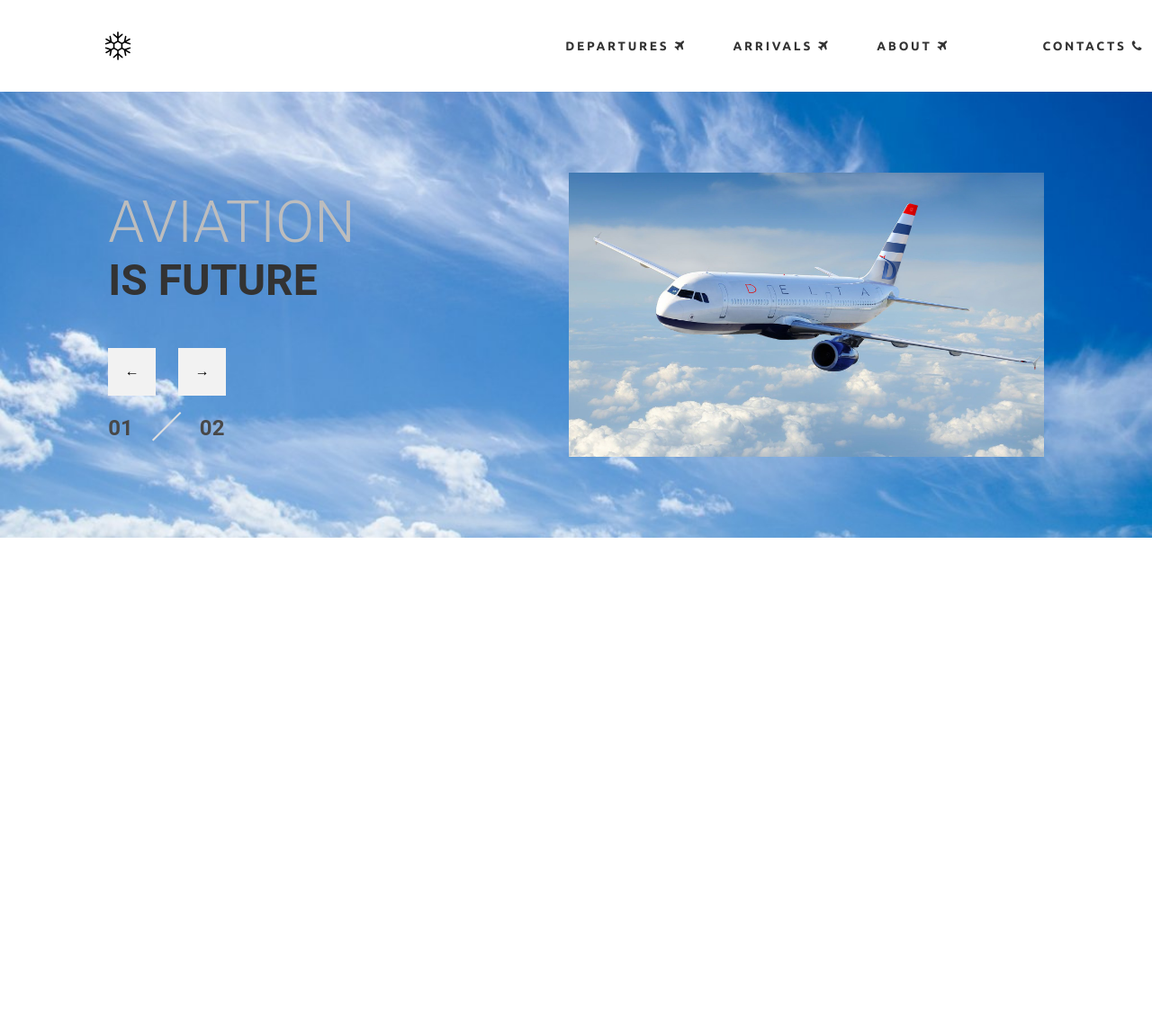
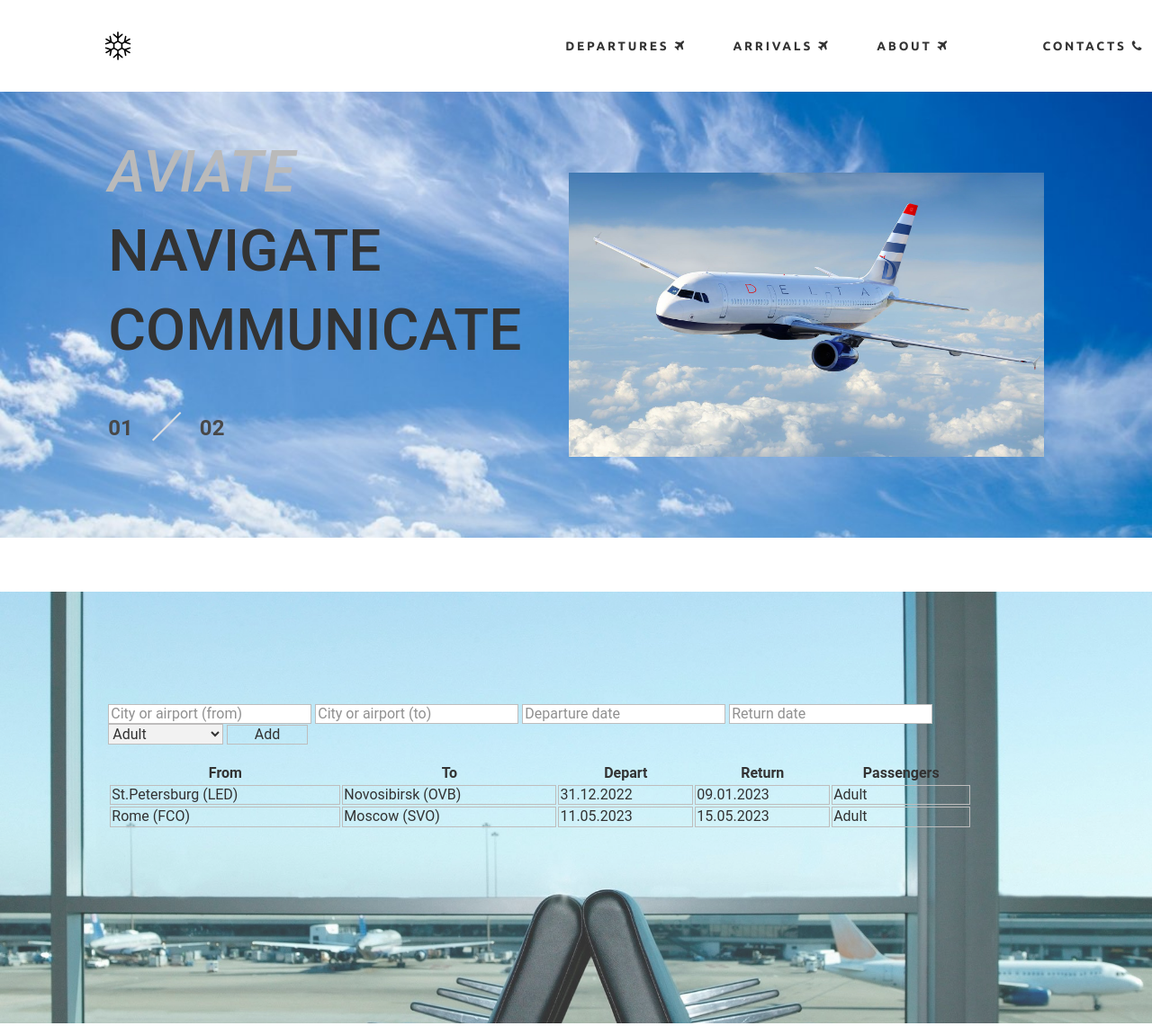
Before and after one commit to otter00/Airpiort-Project, a plain HTML site: page htmls/airportOVB.html in a window 1280 px wide. Shown: the whole page at 90% size. Before the commit the page ends 1078 px from the top, so only its background shows below. Drawn offline with Linux system fonts and the light colour scheme.

Commit message:
flights table created (desktop only, js added)

```diff
--- a/htmls/airportOVB.html
+++ b/htmls/airportOVB.html
@@ -7,9 +7,10 @@
     <meta name="viewport" content="width=device-width, initial-scale=1.0">
 
     <link rel="stylesheet" href="../styles/normalize.css">
+    <link rel="stylesheet" href="../styles/main.css">
     <link rel="stylesheet" href="../styles/OVBheader.css">
     <link rel="stylesheet" href="../styles/OVBintro.css">
-    <link rel="stylesheet" href="../styles/main.css">
+    <link rel="stylesheet" href="../styles/OVBflights.css">
 
     <link rel="stylesheet" type="text/css" href="../fonts/font-awesome-4.7.0/css/font-awesome.min.css">
     <link rel="stylesheet" type="text/css" href="../fonts/Linearicons-Free-v1.0.0/icon-font.min.css">
@@ -38,10 +39,12 @@
 
         <section class="intro" style="background-image: url('../Imgs/background.jpg');">
             <div class="intro__project-name">
-                <h1 class="intro__title title-text">Aviation</h1>
-                <p class="intro__text">is future</p>
+                <h1 class="intro__title title-text">Aviate</h1>
+                <p class="intro__text">Navigate</p>
+                <p class="intro__text">Communicate</p>
             </div>
-            <div class="intro__btns">
+            <!-- hidden block -->
+            <div class="intro__btns" style="display: none;">
                 <button class="intro__btn">&larr;</button>
                 <button class="intro__btn">&rarr;</button>
             </div>
@@ -60,8 +63,49 @@
             </div>
         </section>
 
+        <section class="flights" style="background-image: url('../Imgs/airport.jpg');">
+            <div class="flights__container">
+                <div class="wrapper">
+                    <form action="">
+                        <input id="from" type="text" placeholder="City or airport (from)" required />
+                        <input id="to" type="text" placeholder="City or airport (to)" required />
+                        <input id="depart" type="text" placeholder="Departure date" required />
+                        <input id="return" type="text" placeholder="Return date" required />
+                        <select name="passengers" id="">
+                            <option value="Adult">Adult</option>
+                            <option value="Child">Child</option>
+                            <option value="Retiree">Retiree</option>
+                        </select>
+                        <input id="button__add" type="submit" value="Add" />
+                    </form>
+                    <table>
+                        <tr>
+                            <th>From</th>
+                            <th>To</th>
+                            <th>Depart</th>
+                            <th>Return</th>
+                            <th>Passengers</th>
+                        </tr>
+                        <tr>
+                            <td>St.Petersburg (LED)</td>
+                            <td>Novosibirsk (OVB)</td>
+                            <td>31.12.2022</td>
+                            <td>09.01.2023</td>
+                            <td>Adult</td>
+                        </tr>
+                        <tr>
+                            <td>Rome (FCO)</td>
+                            <td>Moscow (SVO)</td>
+                            <td>11.05.2023</td>
+                            <td>15.05.2023</td>
+                            <td>Adult</td>
+                        </tr>
+                    </table>
+                </div>
+            </div>
+        </section>
+
     </main>
-
 
     <script src="../js/main.js"></script>
     <script src="../js/airportOVB.js"></script>
--- a/js/airportOVB.js
+++ b/js/airportOVB.js
@@ -0,0 +1,20 @@
+function formTable(selector){
+    var wrapper = document.querySelector(selector);
+    var form = wrapper.getElementsByTagName("form")[0];
+    var table = wrapper.getElementsByTagName("table")[0];
+
+    form.onsubmit = function(ev){
+        ev = ev || event;
+        ev.preventDefault();
+
+    var tr = document.createElement("tr"), td;
+
+    for(let i = 0; i < 5; i++){
+        td = document.createElement("td");
+        td.innerHTML = this.elements[i].value;
+        tr.appendChild(td);
+    }
+    table.appendChild(tr);
+    }
+}
+formTable(".wrapper");
--- /dev/null
+++ b/styles/OVBflights.css
@@ -0,0 +1,55 @@
+/* desktop */
+
+.flights {
+    display: grid;
+    grid-template-columns: 9.4vw [main-content-start] 1fr [main-content-end] 9.4vw;
+    min-height: 60vh;
+
+    background-repeat: no-repeat;
+    background-position: 25% 75%;
+    background-size: cover;
+    position: relative;
+    opacity: 0.8;
+
+    z-index: 1; /* in order not to cover log-in form */
+}
+
+.flights__container {
+    grid-column-start: main-content-start;
+    grid-column-end: main-content-end;
+
+    padding-top: 12%;
+}
+
+.wrapper input, select {
+    color: rgb(174, 173, 173);
+    border: 1px solid rgb(174, 173, 173);
+}
+
+.wrapper select {
+    color: black;
+    width: 10vw;
+}
+
+.wrapper table {
+    margin: 20px 0 20% 0;
+    border-collapse: separate;
+    width: 75vw;
+}
+
+.wrapper td{
+    border: 1px solid rgb(174, 173, 173);
+    color: black;
+}
+
+#button__add {
+    color: black;
+    background-color: transparent;
+    background-repeat: no-repeat;
+    border: 1px solid rgb(174, 173, 173);
+    cursor: pointer;
+    overflow: hidden;
+    width: 7vw;
+}
+
+/* general */
--- a/styles/OVBheader.css
+++ b/styles/OVBheader.css
@@ -1,5 +1,4 @@
 /*      HEADER      */
-
 
 /* desktop */
 
@@ -34,7 +33,7 @@
     /* Добавила здесь border чтобы ссылки не прыгали при наведении курсора. Потому что при наведении появляется оформление border снизу и сверху (Юля) */
 }
 
-/*general-header*/
+/* general */
 
 .header__home-click {
     position: absolute;
@@ -63,16 +62,3 @@
     border-top: 1px solid #333333;
     border-bottom: 1px solid #333333;
 }
-
-
-/* general */
-
-a {
-    text-decoration: none;
-}
-
-p,
-h1,
-h2 {
-    margin: 0;
-}
--- a/styles/OVBintro.css
+++ b/styles/OVBintro.css
@@ -1,11 +1,3 @@
- /* MAIN */
-
-.main {
-    display: grid;
-    grid-template-rows: repeat(5, max-content);
-    row-gap: 120px;
-}
-
 /*INTRO*/
 
 /* desktop */
@@ -75,11 +67,12 @@
 }
 
 .intro__text {
-    font-size: 3em;
+    font-size: 4em;
     line-height: 4rem;
-    font-weight: 700;
+    font-weight: 500;
     color: #333333;
     text-transform: uppercase;
+    padding-top: 3vh;
 }
 
 /* general */
@@ -105,6 +98,7 @@
 }
 
 .title-text {
-    font-weight: 300;
-    color: #BDBDBD;
+    font-style: italic;
+    font-weight: 500;
+    color: #bababa;
 }
--- a/styles/main.css
+++ b/styles/main.css
@@ -18,3 +18,21 @@ body {
     font-family: 'Roboto', 'Source Sans Pro', sans-serif;
     max-width: 100%;
 }
+
+.main {
+  display: grid;
+  grid-template-rows: repeat(5, max-content);
+  row-gap: 60px;
+}
+
+/* general */
+
+a {
+  text-decoration: none;
+}
+
+p,
+h1,
+h2 {
+  margin: 0;
+}
```
Also changed, not shown: Imgs/airport.jpg (added), 1 other file.
